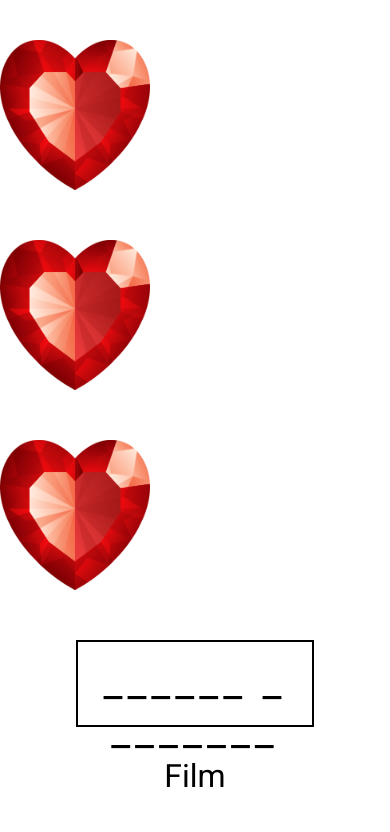
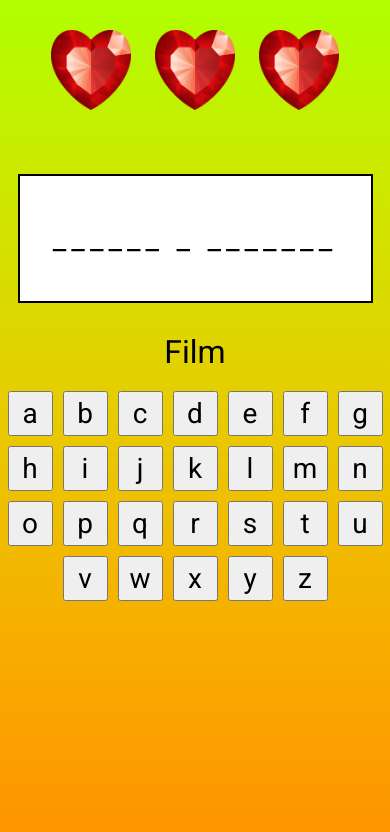
Before and after one commit to Dawid-Femin/Guess-the-password-js, a website with bundled scripts: page index.html in a window 390 px wide. Shown: the top 832 px of the page. Built offline with nearby package versions, Linux system fonts and the light colour scheme.

Commit message:
Responsive design

```diff
--- a/app/Game.js
+++ b/app/Game.js
@@ -73,7 +73,7 @@ class Game {
     }
 
   wining() {
-    this.wordWrapper.innerHTML = 'GRATULACJE! WYGRYWASZ! KONIEC GRY!';
+    this.wordWrapper.innerHTML = 'WYGRYWASZ! KONIEC GRY!';
     this.lettersWrapper.innerHTML = '';
   }
 
--- a/style.css
+++ b/style.css
@@ -5,8 +5,15 @@
     font-family: 'Roboto', sans-serif;
 }
 
+body {
+    width: 100vw;
+    height: 100vh;
+    overflow: hidden;
+    background-image: linear-gradient(to top, #ff9000, #f8ac00, #e9c900, #d2e400, #b0ff00);
+}
+
 #hangman {
-    margin: 40px auto 0 auto;
+    margin: 20px auto 0 auto;
 }
 
 #letters {
@@ -14,9 +21,10 @@
 }
 
 button {
-    width: 45px;
-    height: 45px;
+    width: 90px;
+    height: 90px;
     margin: 10px;
+    font-size: 32px;
 }
 
 #category {
@@ -26,23 +34,21 @@ button {
 }
 
 #word {
-    margin: auto;
-    width: 60vw;
-    height: 8vh;
+    margin: 50px auto 30px auto;
+    width: 80vw;
     border: 2px solid black;
     text-align: center;
-    font-size: 42px;
+    font-size: 40px;
     letter-spacing: 5px;
-    padding-top: 15px;
+    padding: 20px 0 20px 0;
+    background-color: #fff;
 }
 
 #output {
-    margin: auto 0 auto 0;
+    text-align: center;
 }
 
 .step {
-    width: 200px;
-    height: 200px;
     display: inline-block;
     opacity: 1;
 }
@@ -50,4 +56,35 @@ button {
 .step img {
     width: 150px;
     height: 150px;
+    padding: 0 40px;
 }
+
+@media screen and (max-width: 919px) {
+
+    .step img {
+        width: 80px;
+        height: 80px;
+        padding: 10px;
+    }
+    #word {
+        width: 90vw;
+        font-size: 30px;
+        letter-spacing: 5px;
+        padding: 45px 0 45px 0;
+    }
+    #letters {
+        text-align: center;
+    }
+
+    button {
+        width: 45px;
+        height: 45px;
+        margin: 5px;
+        font-size: 28px;
+    }
+    #category {
+        text-align: center;
+        font-size: 32px;
+        margin: 15px 0 15px 0;
+    }
+  }
```
